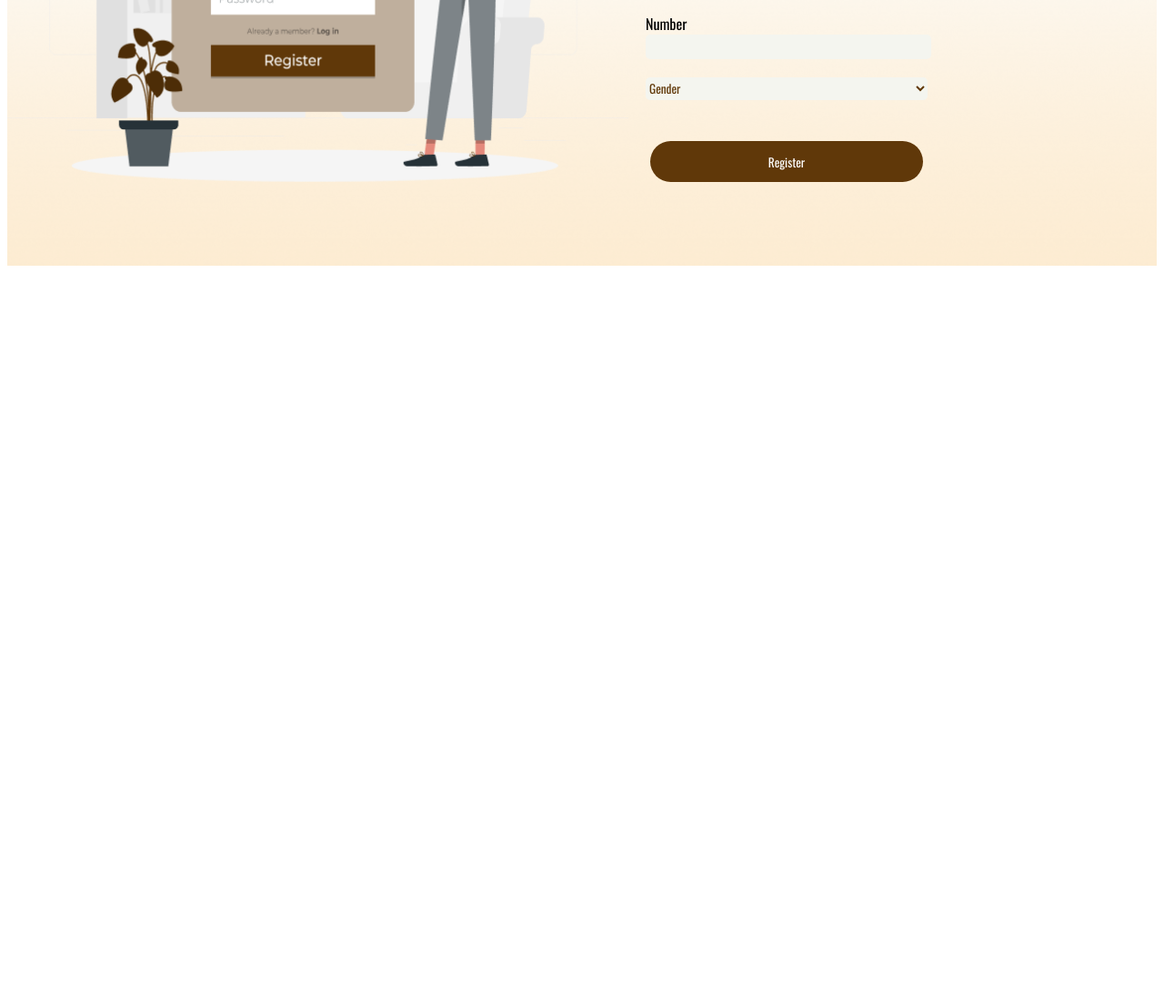
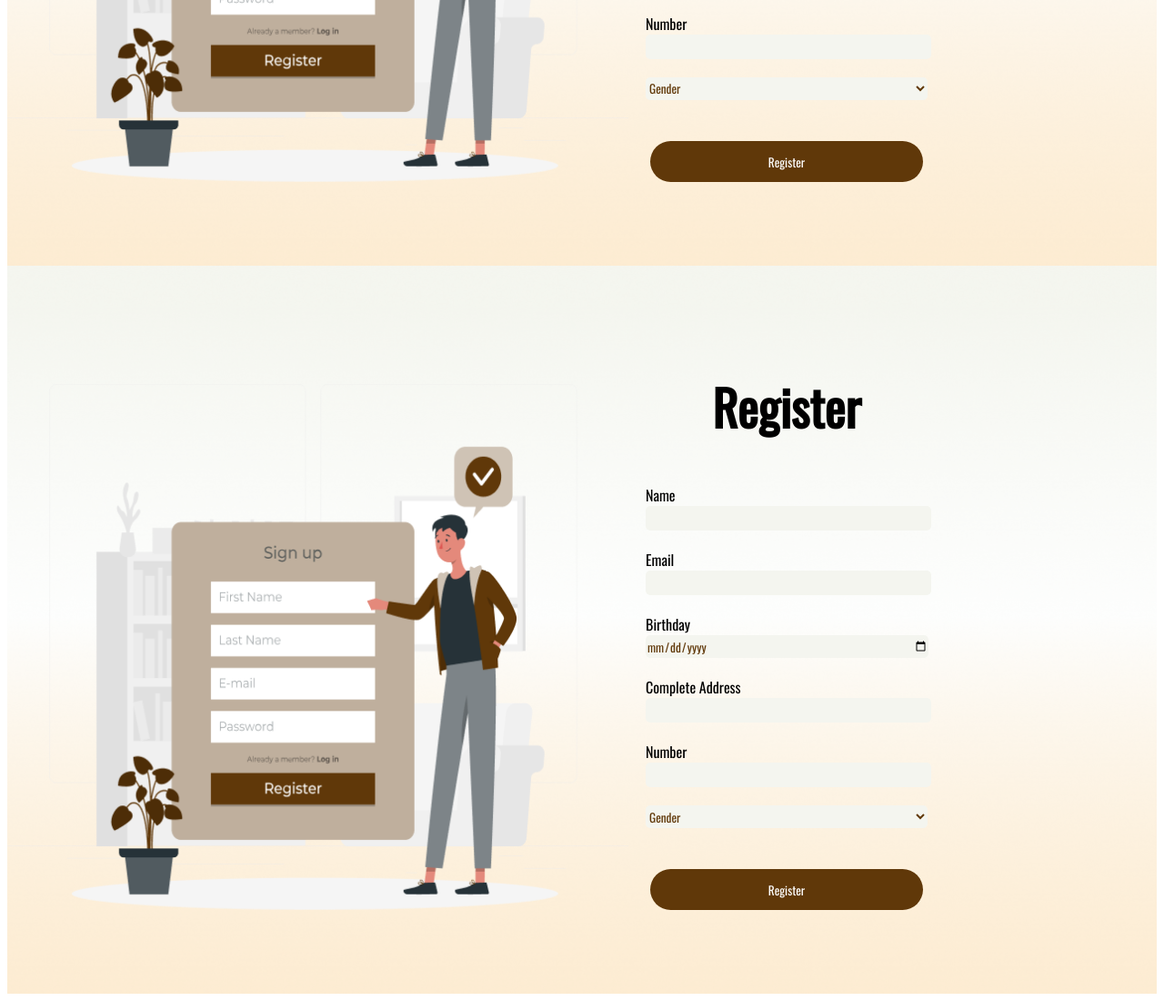
Before and after one commit to psuuc-fernandez/CoffeeHouseETR, a plain HTML site: page register.html in a window 1280 px wide. Shown: the part 516-1616 px from the top of the page at 91% size. Before the commit the page ends 816 px from the top, so only its background shows below. Drawn offline with nearby package versions, Linux system fonts and the light colour scheme.

Commit message:
Add files via upload

```diff
--- a/register.html
+++ b/register.html
@@ -91,3 +91,96 @@
         }
     }
 </script>
+<!DOCTYPE html>
+<html lang="en">
+<head>
+    <meta charset="UTF-8">
+    <meta http-equiv="X-UA-Compatible" content="IE=edge">
+    <meta name="viewport" content="width=device-width, initial-scale=1.0">
+    <link rel="stylesheet" href="register.css">
+    <head>
+        <link rel="stylesheet" href="https://cdnjs.cloudflare.com/ajax/libs/font-awesome/5.15.3/css/all.min.css">
+    </head>
+    <style>
+        @import url('https://fonts.googleapis.com/css2?family=Bebas+Neue&family=Oswald&family=Roboto:ital,wght@0,100;0,300;0,400;0,500;0,700;0,900;1,100;1,300;1,400;1,500;1,700;1,900&display=swap');
+    </style>
+    <title>Register | Coffee House</title>
+</head>
+<body>
+    <div class="wrapper">
+        <div class="container main">
+            <div class="row">
+                <div class="col-md-6 side-image">
+                    <div class="text">
+                    </div>
+                </div>
+                <div class="col-md-6 right">
+                    <div class="input-box">
+                        <header>Register</header>
+                        <div class="input-field">
+                            <label for="Name">Name</label>
+                            <input type="text" class="input" id="name" required autocomplete="off">
+                        </div>
+                        <div class="input-field">
+                            <label for="email">Email</label>
+                            <input type="text" class="input" id="email" required autocomplete="off">
+                        </div>
+                        <div class="input-field">
+                            <label for="bday">Birthday</label>
+                            <input type="date" class="input" id="bday" required autocomplete="off">
+                        </div>
+                        <div class="input-field">
+                            <label for="add">Complete Address</label>
+                            <input type="text" class="input" id="add" required autocomplete="off">
+                        </div>
+                        <div class="input-field">
+                            <label for="phone">Number</label>
+                            <input type="tel" class="input" id="phone" required autocomplete="off">
+                        </div>
+                        <div class="input-field">
+                            <select id="gender"> <!-- Added id attribute -->
+                                <option hidden>Gender</option>
+                                <option>Male</option>
+                                <option>Female</option>
+                            </select>
+                        </div>
+                        <div class="signin">
+                            <input type="submit" class="submit" value="Register" onclick="register()">
+                        </div>
+                    </div>
+                </div>
+            </div>
+        </div>
+    </div>
+</body>
+</html>
+<script>
+    function register() {
+        // Get form values
+        const name = document.getElementById('name').value;
+        const email = document.getElementById('email').value;
+        const bday = document.getElementById('bday').value;
+        const address = document.getElementById('add').value;
+        const phone = document.getElementById('phone').value;
+        const gender = document.getElementById('gender').value;
+
+        // Check if all information is registered
+        if (name && email && bday && address && phone && gender) {
+            // Display the registered information
+            alert(
+                "Name: " + name + "\n" +
+                "Email: " + email + "\n" +
+                "Birthday: " + bday + "\n" +
+                "Address: " + address + "\n" +
+                "Phone: " + phone + "\n" +
+                "Gender: " + gender
+            );
+
+            // Redirect to the dashboard page
+            window.location.href = "dashboard.html";
+        } else {
+            // Prompt the user to complete the registration first
+            alert("Please complete the registration first.");
+        }
+    }
+</script>
```
Also changed, not shown: password.html (+9 -13 lines).
